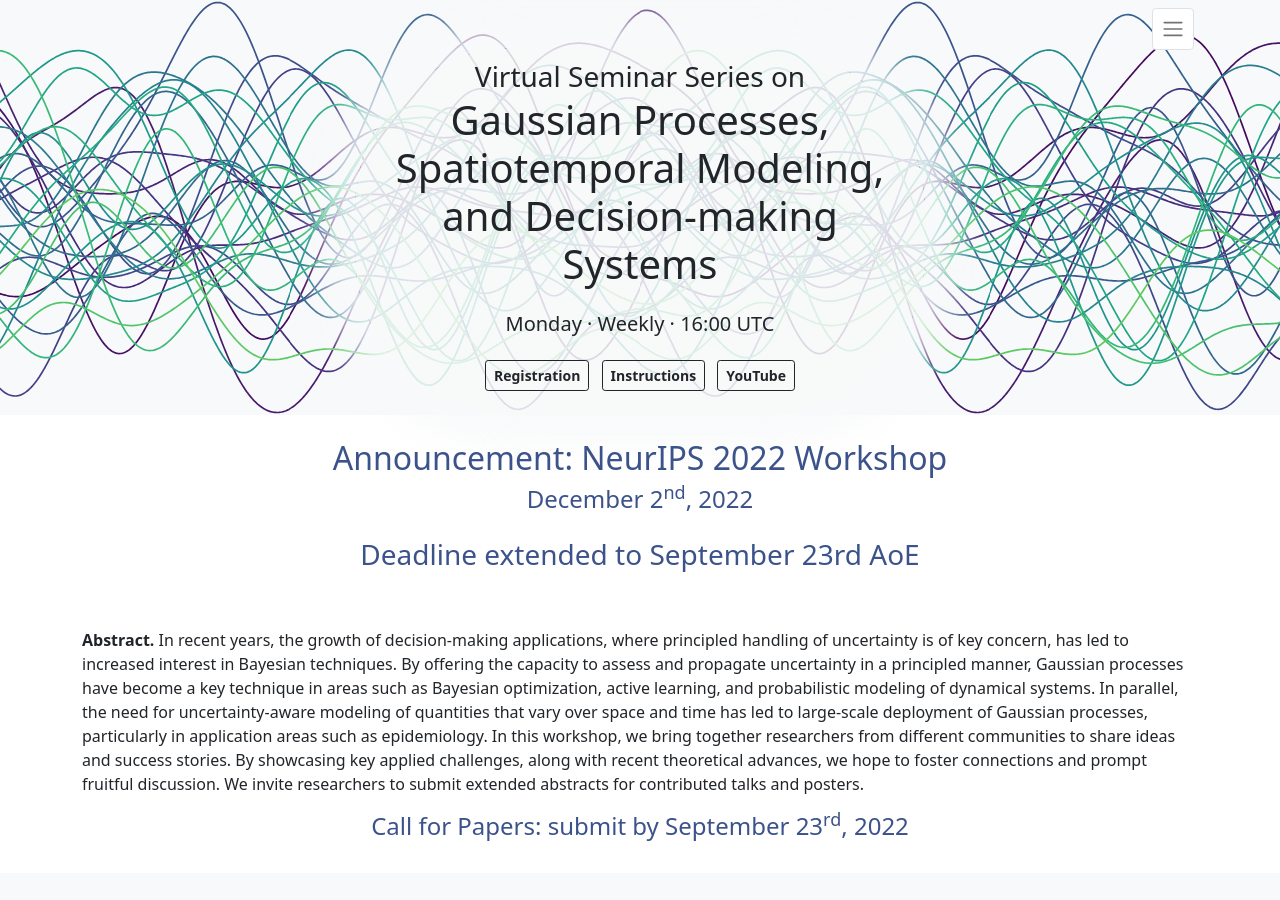
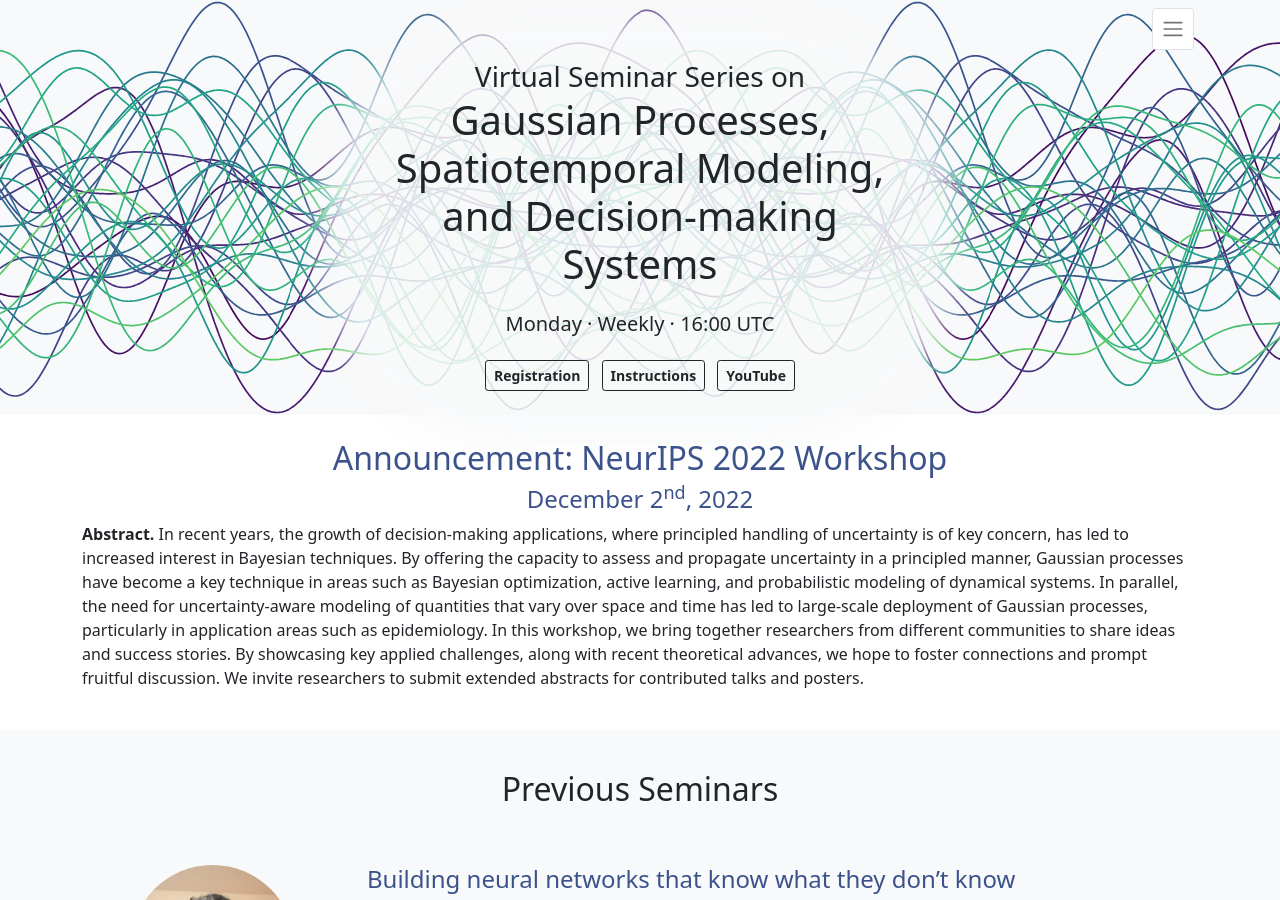
Before and after one commit to gp-seminar-series/gp-seminar-series.github.io, a Jekyll site: the page built from index.html, in a window 1280 px wide and 900 px high. Built offline with Jekyll 4.4.1, drawn with Linux system fonts in a browser that asks for light colours; nearby versions of some CDN libraries.

Commit message:
Remove workshop deadline extension.

```diff
--- a/announcement.html
+++ b/announcement.html
@@ -5,8 +5,6 @@ published: false
 <h1 class="h2 text-center"><a href="/neurips-2022">Announcement: NeurIPS 2022 Workshop</a></h1>
 
 <h2 class="h4 text-center"><a href="/neurips-2022">December 2<sup>nd</sup>, 2022</a></h2>
-
-<h2 class="h3 text-center pt-3 pb-5"><a href="https://cmt3.research.microsoft.com/GPSMDMS2022/">Deadline extended to September 23rd AoE</a></h2>
 
 <p>
 <strong>Abstract.</strong> In recent years, the growth of decision-making applications, where principled handling of uncertainty is of key concern, has led to increased interest in Bayesian techniques.
@@ -16,5 +14,3 @@ In this workshop, we bring together researchers from different communities to sh
 By showcasing key applied challenges, along with recent theoretical advances, we hope to foster connections and prompt fruitful discussion.
 We invite researchers to submit extended abstracts for contributed talks and posters.
 </p>
-
-<h2 class="h4 text-center"><a href="/neurips-2022">Call for Papers: submit by September 23<sup>rd</sup>, 2022</a></h2>
```
